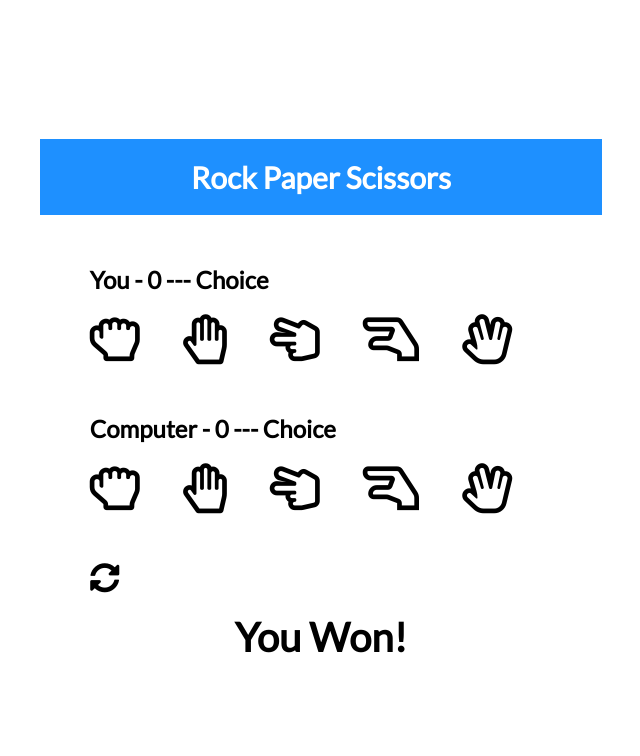
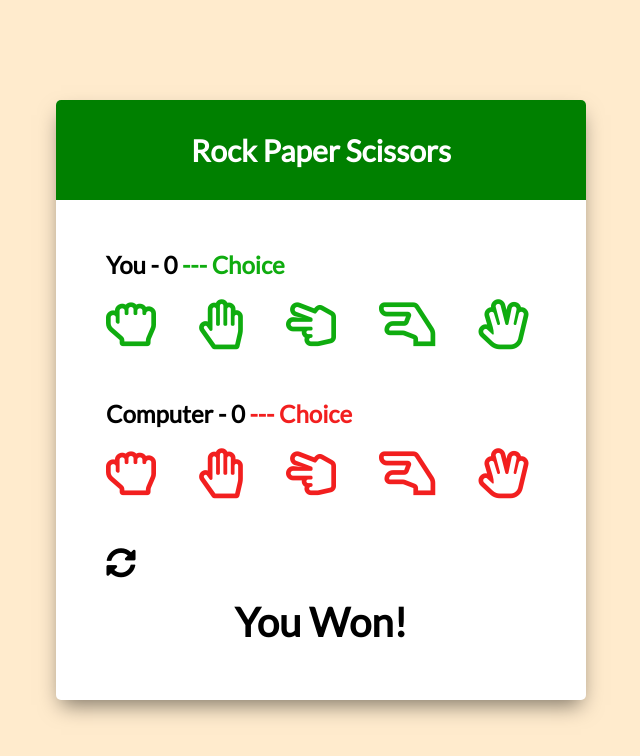
Before and after one commit to asyr01/spockRock, a plain HTML site: page index.html in a window 1280 px wide. Shown: the whole page, without its empty margins (319-959 px from the left). Drawn offline with Linux system fonts and the light colour scheme.

Commit message:
Styling done with container

```diff
--- a/style.css
+++ b/style.css
@@ -1,4 +1,4 @@
-@import url("https://fonts.googleapis.com/css?family=Lato&display=swap");
+@import url('https://fonts.googleapis.com/css?family=Lato&display=swap');
 
 html {
   box-sizing: border-box;
@@ -7,18 +7,27 @@ html {
 body {
   margin: 0;
   min-height: 100vh;
-
+  background-color: blanchedalmond;
   font-family: Lato, sans-serif;
   display: flex;
   justify-content: center;
   align-items: center;
 }
 
-
+.game-container {
+  background-color: #ccc;
+  width: 530px;
+  height: 600px;
+  background: #fff;
+  border-radius: 5px;
+  box-shadow: 0 10px 20px -5px rgba(0, 0, 0, 0.5);
+}
 
 .header {
-  background: dodgerblue;
-
+  height: 100px;
+  background: green;
+  border-top-left-radius: 5px;
+  border-top-right-radius: 5px;
   display: flex;
   justify-content: center;
   align-items: center;
@@ -40,10 +49,29 @@ h2 {
 .far {
   font-size: 50px;
   margin-right: 40px;
-  User-select: none;
+  user-select: none;
 }
 
+#player .far:last-child,
+#computer .far:last-child {
+  margin: 0;
+}
 
+#player .far,
+#player .choice {
+  color: #0fac0f;
+  cursor: pointer;
+}
+
+#computer .far,
+#computer .choice {
+  color: #f21f1f;
+  cursor: pointer;
+}
+
+.selected {
+  color: blue !important;
+}
 
 .reset-icon {
   font-size: 30px;
@@ -66,7 +94,6 @@ h2 {
 /* Media Query: Large Smartphone (Vertical) */
 @media screen and (max-width: 600px) {
   .game-container {
-
     height: 580px;
   }
 
@@ -91,6 +118,7 @@ h2 {
 /* Media Query: iPhone (Vertical) */
 @media screen and (max-width: 376px) {
   .game-container {
+    width: 95%;
     height: 550px;
   }
 
```
